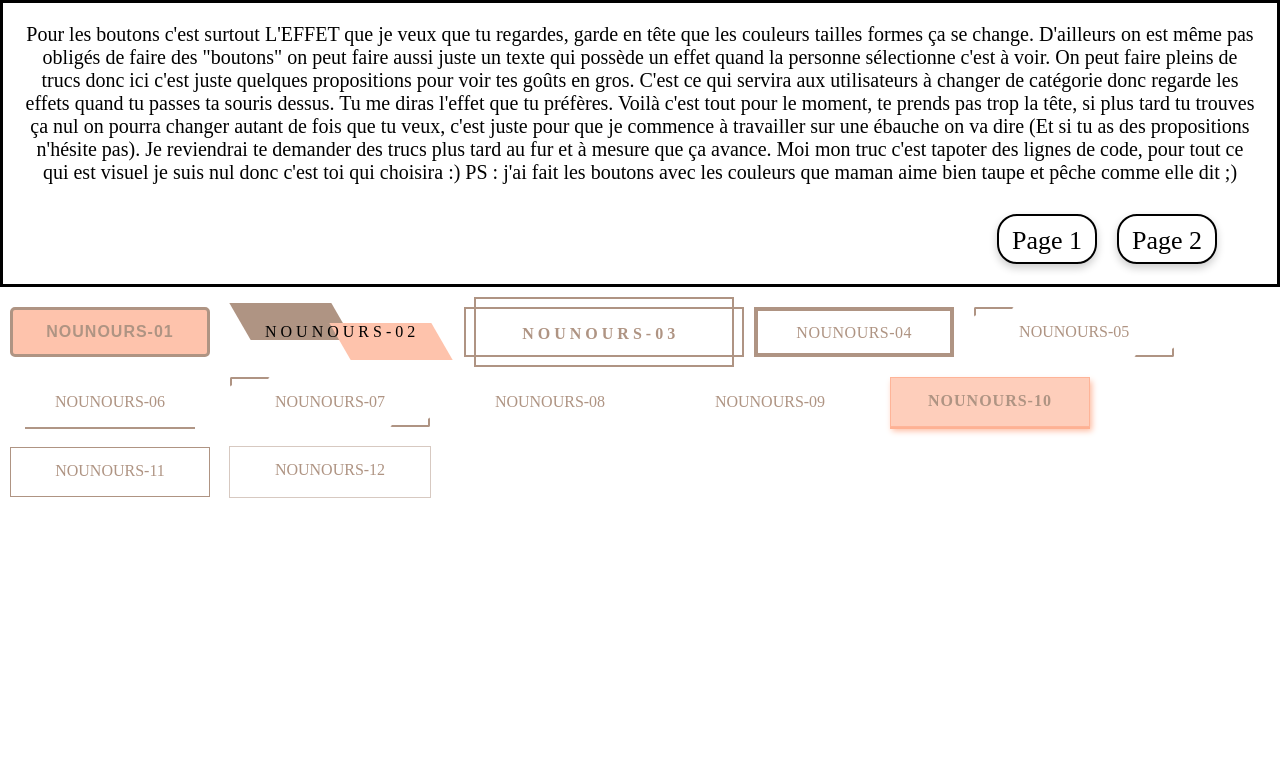
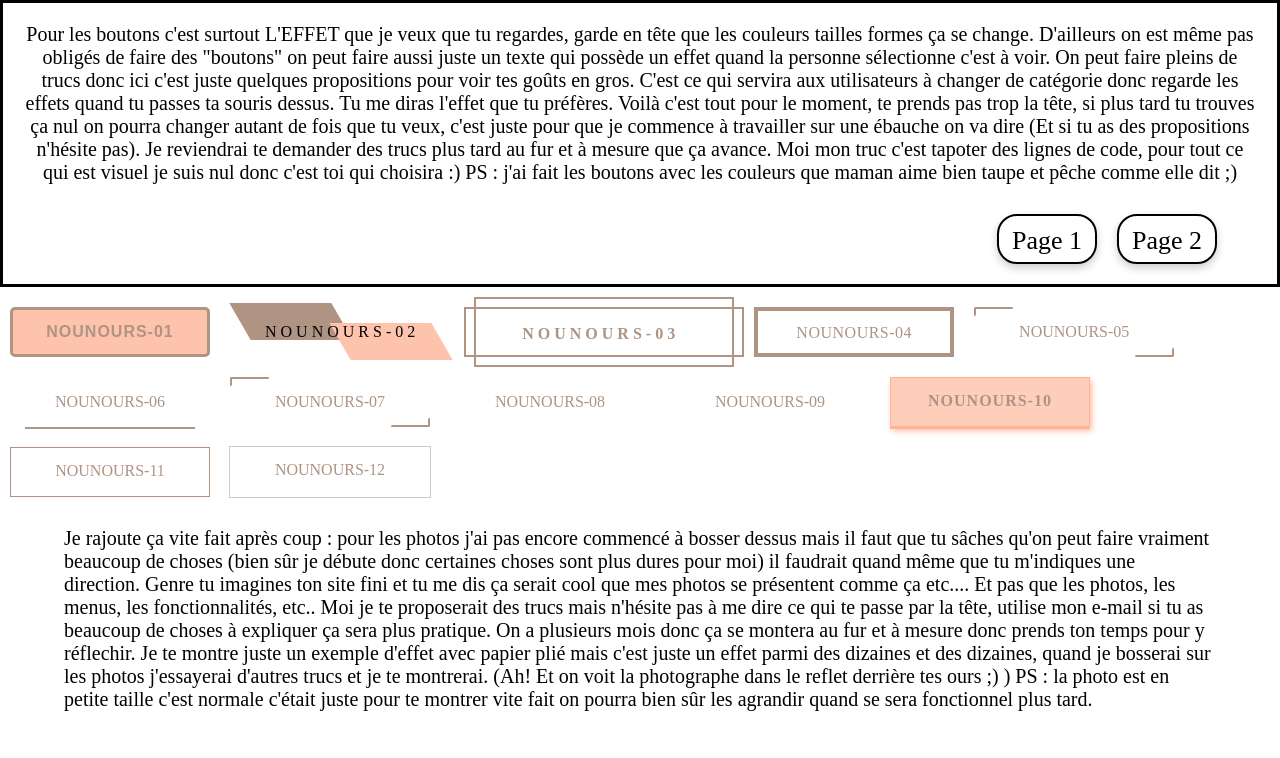
Before and after one commit to Chris-B95/Fany, a plain HTML site: page page3.html in a window 1280 px wide. Shown: the top 758 px of the page. Drawn offline with Linux system fonts and the light colour scheme; a web font is replaced by a local one.

Commit message:
Ajout d'une photo pour exemple

```diff
--- a/css/main.scss
+++ b/css/main.scss
@@ -8,3 +8,5 @@
 
 @import "./pages/tests";
 @import "./pages/buttons";
+
+@import "./components/cards";
--- a/css/pages/_tests.scss
+++ b/css/pages/_tests.scss
@@ -259,3 +259,9 @@ input {
         margin: 6rem 1rem;
     }
 }
+
+.postscriptum {
+    width: 90%;
+    margin: 2rem auto 0 auto;
+    font-size: $ftsize-h2;
+}
--- a/page3.html
+++ b/page3.html
@@ -67,6 +67,18 @@
         <div class="btn-cubic btn-c3"><span>nounours-11</span></div>
         <div class="btn-cubic btn-c4">nounours-12</div>
     </div>
+    <div class="postscriptum">Je rajoute ça vite fait après coup : pour les photos j'ai pas encore commencé à bosser dessus mais il faut que tu
+        sâches qu'on peut faire vraiment beaucoup de choses (bien sûr je débute donc certaines choses sont plus dures pour
+        moi) il faudrait quand même que tu m'indiques une direction. Genre tu imagines ton site fini et tu me dis ça serait
+        cool que mes photos se présentent comme ça etc.... Et pas que les photos, les menus, les fonctionnalités, etc.. Moi je
+        te proposerait des trucs mais n'hésite pas à me dire ce qui te passe par la tête, utilise mon e-mail si tu as beaucoup
+        de choses à expliquer ça sera plus pratique. On a plusieurs mois donc ça se montera au fur et à mesure donc prends ton
+        temps pour y réflechir. Je te montre juste un exemple d'effet avec papier plié mais c'est juste un effet parmi des dizaines
+        et des dizaines, quand je bosserai sur les photos j'essayerai d'autres trucs et je te montrerai. (Ah! Et on voit la photographe
+        dans le reflet derrière tes ours ;) ) PS : la photo est en petite taille c'est normale c'était juste pour te montrer vite fait
+        on pourra bien sûr les agrandir quand se sera fonctionnel plus tard.
+    </div>
+    <div class="img-card__one"><img src="./imgs/cercle_ourspolaire.jpg"></div>
 </body>
 
 </html>
```
Also changed, not shown: css/main.css, imgs/cercle_ourspolaire.jpg (added).
